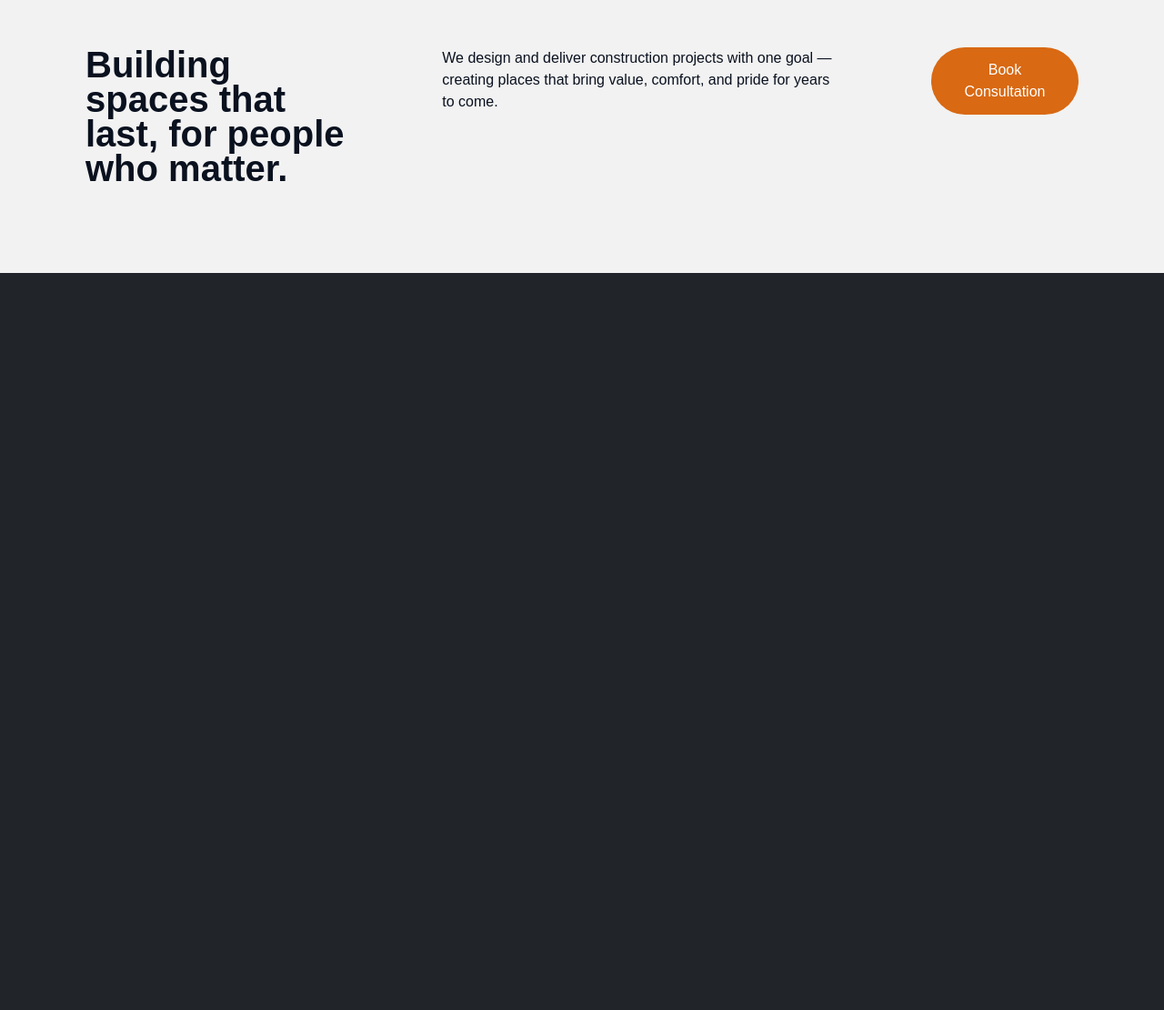
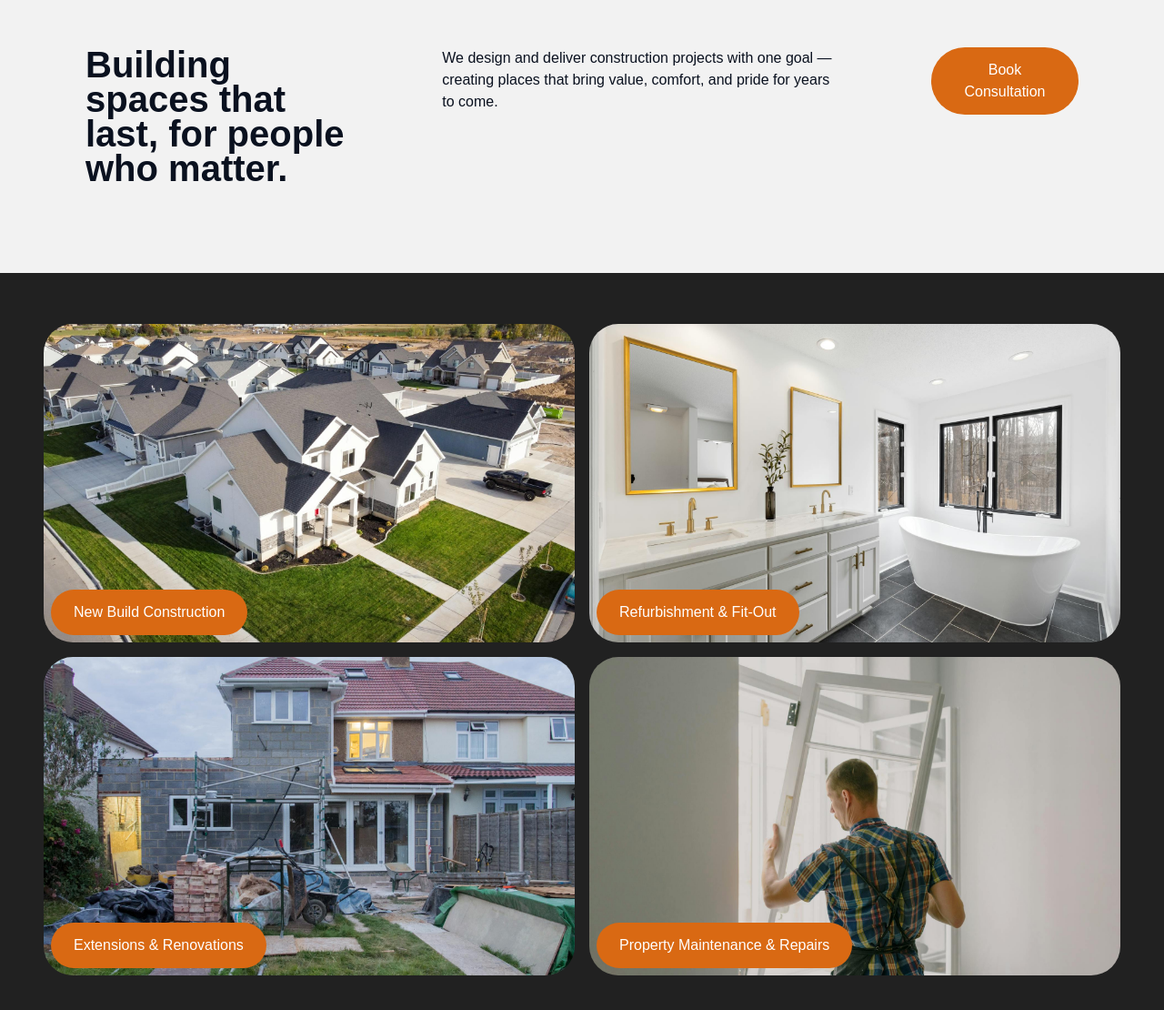
Before and after one commit to Jamal-Raja/wireframe-to-production-bootstrap-edition, a website: page index.html in a window 1280 px wide. Shown: the part 924-2034 px from the top of the page at 91% size. Before the commit the page ends 1224 px from the top, so only its background shows below. Drawn offline with nearby package versions, Linux system fonts and the light colour scheme; a web font is replaced by a local one.

Commit message:
Add services section to index page

```diff
--- a/assets/css/style.css
+++ b/assets/css/style.css
@@ -242,3 +242,26 @@ main {
 .fs-col:nth-child(2) {
   padding-left: 1rem;
 }
+
+/* I-SERVICES SECTION */
+.i-services-section {
+  background-color: var(--bg-contrast);
+  padding: 3rem 0;
+}
+
+.i-service-container {
+  max-width: 1200px;
+  margin: 0 auto;
+}
+
+.i-services-section .col-6 a {
+  left: 1rem;
+  bottom: 1rem;
+}
+
+
+.i-services-section img {
+  width: 100%;
+  height: 350px;
+  object-fit: cover;
+}
--- a/index.html
+++ b/index.html
@@ -168,7 +168,31 @@
       </section>
 
       <!-- Services Section -->
-      <section class="i-services-section"></section>
+      <section class="i-services-section">
+        <div class="i-service-container container">
+          <div class="row">
+            <div class="col-6 p-2 overflow-hidden position-relative">
+              <img class="rounded-5" src="assets/img/new-build.jpg" alt="" />
+              <a class="btn position-absolute" href="#">New Build Construction</a>
+            </div>
+            <div class="col-6 p-2 overflow-hidden position-relative">
+              <img class="rounded-5" src="assets/img/refurb.jpg" alt="" />
+              <a class="btn position-absolute" href="#">Refurbishment & Fit-Out</a>
+            </div>
+          </div>
+          <div class="row">
+            <div class="col-6 p-2 overflow-hidden position-relative">
+              <img class="rounded-5" src="assets/img/extensions.jpg" alt="" />
+              <a class="btn position-absolute" href="#">Extensions & Renovations</a>
+            </div>
+            <div class="col-6 p-2 overflow-hidden position-relative">
+              <img class="rounded-5" src="assets/img/maintenance.jpg" alt="" />
+              <a class="btn position-absolute position-absolute" href="#">Property Maintenance & Repairs</a>
+            </div>
+          </div>
+        </div>
+      </section>
+
 
       <!-- Bootstrap Breakpoint Visualizer -->
       <div
```
